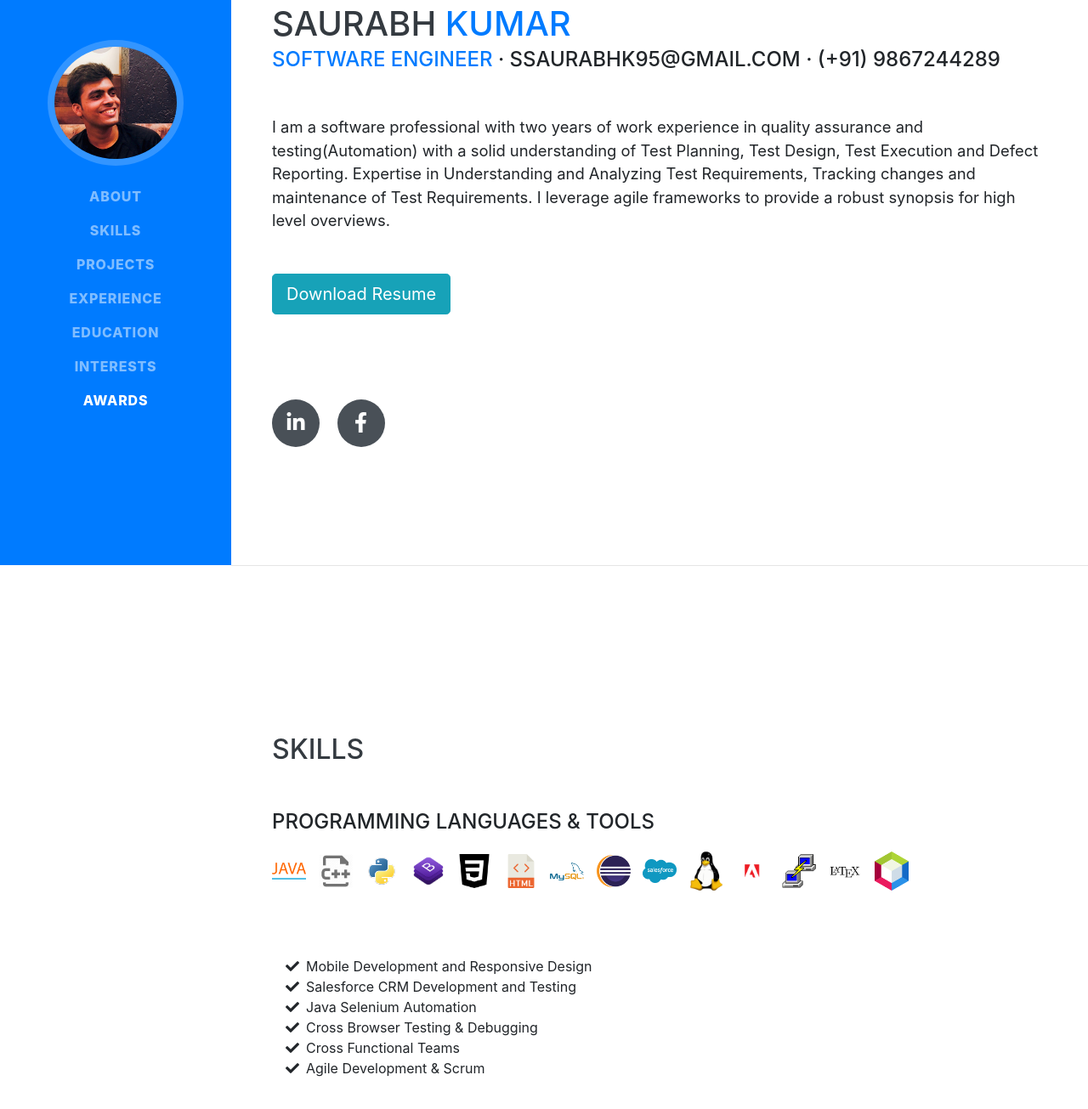
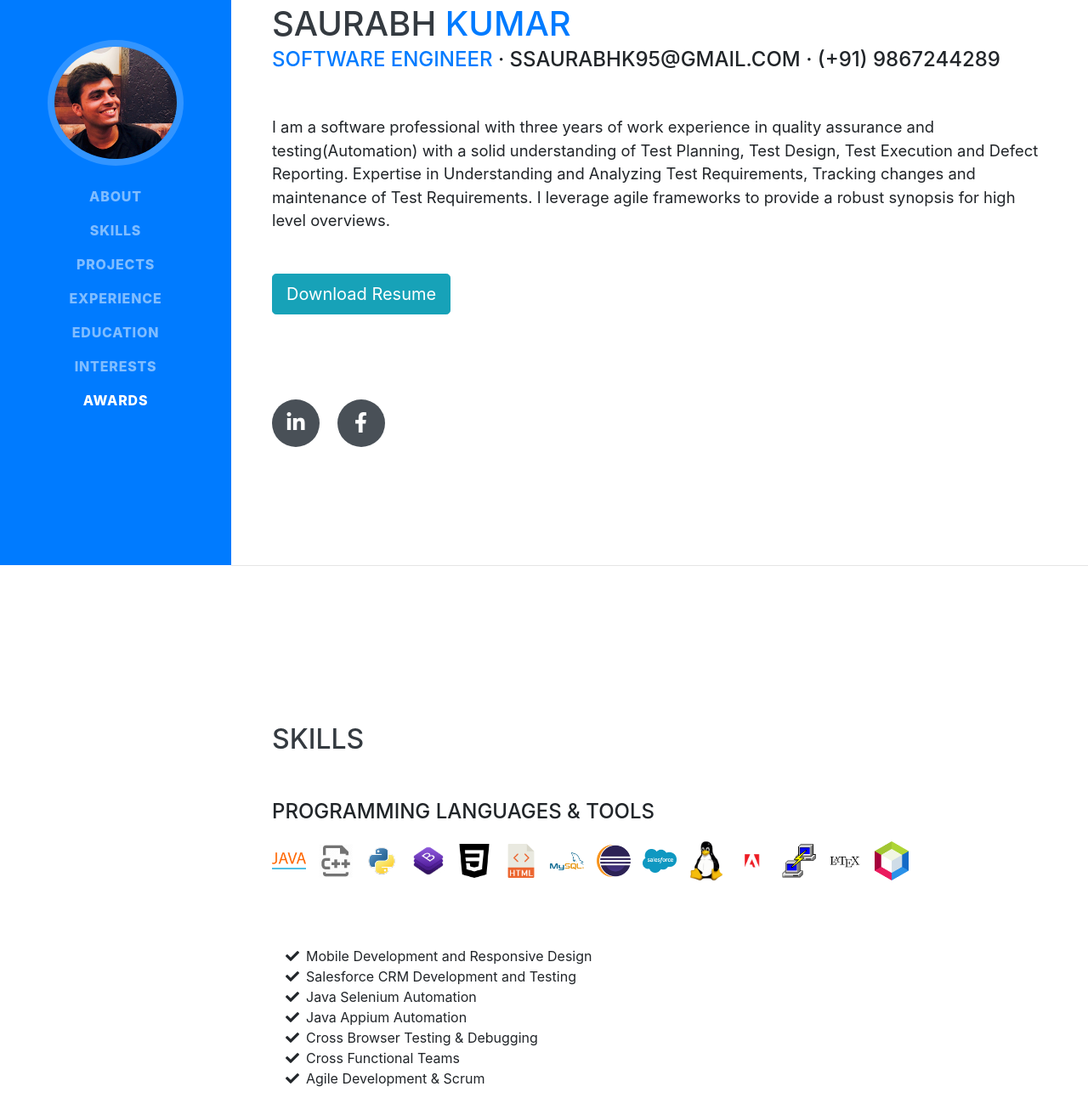
Before and after one commit to skneo2017/saurabhkumar, a website with bundled scripts: page index.html in a window 1280 px wide. Shown: the part 135-1440 px from the top of the page at 85% size. Built offline with nearby package versions, Linux system fonts and the light colour scheme; a web font is replaced by a local one.

Commit message:
Update index.html

```diff
--- a/index.html
+++ b/index.html
@@ -72,7 +72,7 @@
         <div class="subheading mb-5">
           <a href="mailto:name@email.com">Software Engineer</a> · ssaurabhk95@gmail.com · (+91) 9867244289
         </div>
-        <p class="lead mb-5">I am a software professional with two years of work experience in quality assurance and testing(Automation)
+        <p class="lead mb-5">I am a software professional with three years of work experience in quality assurance and testing(Automation)
 with a solid understanding of Test Planning, Test Design, Test Execution and Defect Reporting.
 Expertise in Understanding and Analyzing Test Requirements, Tracking
 changes and maintenance of Test Requirements.
@@ -138,6 +138,10 @@ changes and maintenance of Test Requirements.
           <li>
             <i class="fa-li fa fa-check"></i>
             Java Selenium Automation</li>
+          <li>
+          <li>
+            <i class="fa-li fa fa-check"></i>
+            Java Appium Automation</li>
           <li>
             <i class="fa-li fa fa-check"></i>
             Cross Browser Testing &amp; Debugging</li>
```
